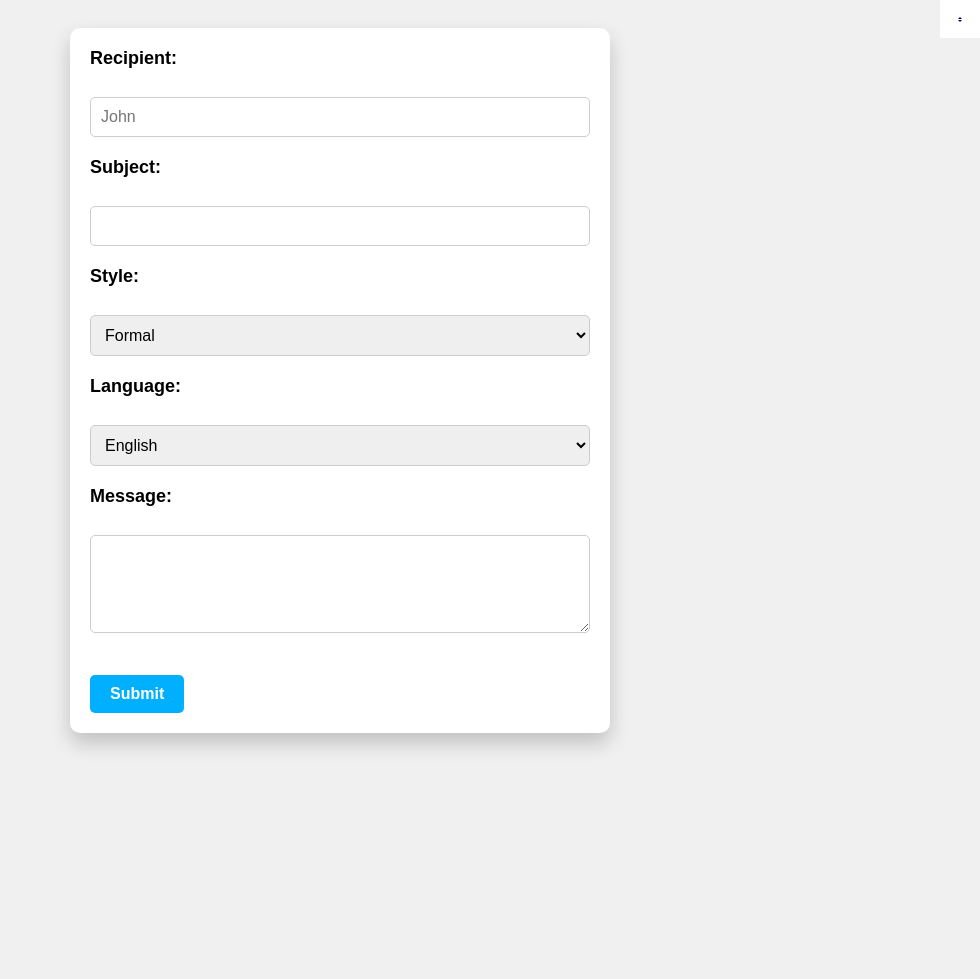
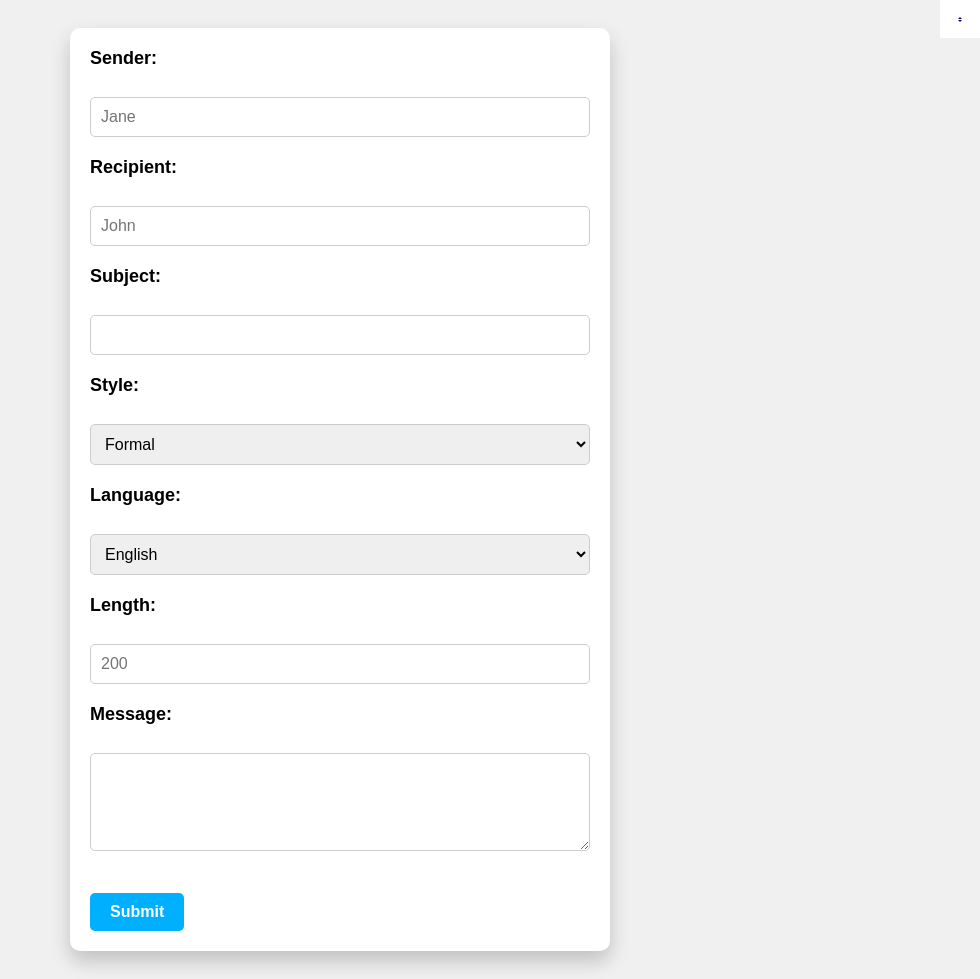
Before and after one commit to elyesj23/Email-Writer, a Flask app: page / in a window 1280 px wide. Shown: the whole page, without its empty margins (300-1280 px from the left). Before the commit the page ends 750 px from the top, so only its background shows below. Run offline with Flask 2, Linux system fonts and the light colour scheme.

Commit message:
added german

```diff
--- a/app.py
+++ b/app.py
@@ -1,5 +1,5 @@
+import flask
 import openai
-import flask
 
 app = flask.Flask(__name__)
 
@@ -7,37 +7,58 @@ app = flask.Flask(__name__)
 def index():
     if flask.request.method == 'POST':
         openai.api_key = "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"
+        length=flask.request.form['length']
+        max_tokens=125
+        try:
+            if length:
+                max_tokens = int(length)
+                if not 0 < max_tokens <= 500:
+                    max_tokens = 125
+        except ValueError:
+            max_tokens = 125
+        language = flask.request.form['language']
+        if language == "German":
+            engine = "text-davinci-002-german"
+        else:
+            engine = "text-davinci-002"
         prompt = (
             (f"Type: Email\n"
-         f"To: {flask.request.form['recipient']}\n"
-         f"Subject: {flask.request.form['subject']}\n"
-         f"Style: {flask.request.form['style']}\n"
-         f"Format:Fully written Email\n"
-         f"\n{flask.request.form['message']}\n"))
+            f"From: {flask.request.form['sender']}\n"
+            f"To: {flask.request.form['recipient']}\n"
+            f"Subject: {flask.request.form['subject']}\n"
+            f"Style: {flask.request.form['style']}\n"
+            f"Language: {language}\n"
+            f"Length: {max_tokens}\n"
+            f"Format:Fully written Email\n"
+            f"\n{flask.request.form['message']}\n"))
+
         completions = openai.Completion.create(
-            engine="text-davinci-002",
+            engine=engine,
             prompt=prompt,
-            max_tokens=1024,
+            max_tokens=max_tokens,
             n=1,
             stop=None,
             temperature=0.5,
         )
         print(prompt)
         generated_message = completions.choices[0].text
+        # Split the generated message into greeting, beginning, body, and sign-off
+        try:
+            greeting, beginning, body, sign_off = generated_message.split("\n\n", 3)
+            print(generated_message)
+        except ValueError:
+            print(generated_message)
+            greeting = generated_message
+            beginning = ""
+            body = ""
+            sign_off = ""
 
-        # Split the generated message into greeting, beginning, body, and sign-off
-        greeting, beginning, body, sign_off = generated_message.split("\n\n", 3)
-        print(greeting)
-        print(beginning)
-        print(body)
-        print(sign_off)
-        print()
+
+
+
 
         return flask.render_template('index.html', greeting=greeting, beginning=beginning, body=body, sign_off=sign_off, recipient=flask.request.form['recipient'], subject=flask.request.form['subject'], style=flask.request.form['style'], message=flask.request.form['message'])
     return flask.render_template('index.html')
 
-
-
-
 if __name__ == '__main__':
     app.run()
--- a/templates/index.html
+++ b/templates/index.html
@@ -7,6 +7,8 @@
 <body>
     <div style="display: flex;">
         <form action="/" method="post" style="flex: 1;">
+            <label for="sender">Sender:</label><br>
+            <input type="text" id="sender" name="sender" value="{{ sender }}" placeholder="Jane" class="form-input"><br>
             <label for="recipient">Recipient:</label><br>
             <input type="text" id="recipient" name="recipient" value="{{ recipient }}" placeholder="John" class="form-input"><br>
             <label for="subject">Subject:</label><br>
@@ -23,20 +25,25 @@
                 <option value="english" selected>English</option>
                 <option value="french">French</option>
                 <option value="spanish">Spanish</option>
+                <option value="german">German</option>
             </select>
             <div class="select-arrow"></div>
+
+            <label for="length">Length:</label><br>
+            <input type="text" id="length" name="length" value="{{ length }}" placeholder="200" class="form-input"><br>
+
             <label for="message">Message:</label><br>
             <textarea id="message" name="message" rows="4" cols="50" class="form-input">{{ message }}</textarea><br><br>
             <input type="submit" value="Submit" class="form-submit">
         </form>
 
-        {% if greeting or body or ending %}
+        {% if greeting or beginning or body or sign_off %}
         <div style="flex: 1; margin-left: 20px;" id="mail">
             <h2>Generated Email:</h2>
             <p>{{ greeting }}</p>
             <p>{{ beginning }}</p>
             <p>{{ body }}</p>
-            <p>{{ ending }}</p>
+            <p>{{ sign_off }}</p>
         </div>
     {% endif %}
 </body>
```
Also changed, not shown: js/index.js (+19 -0 lines).
